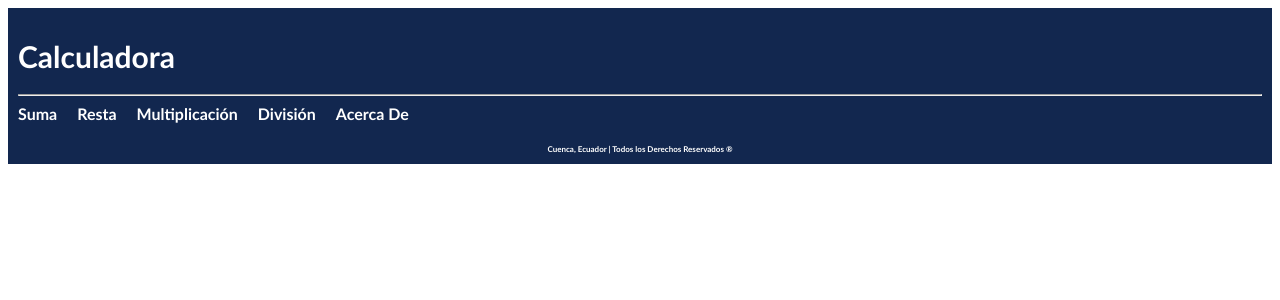
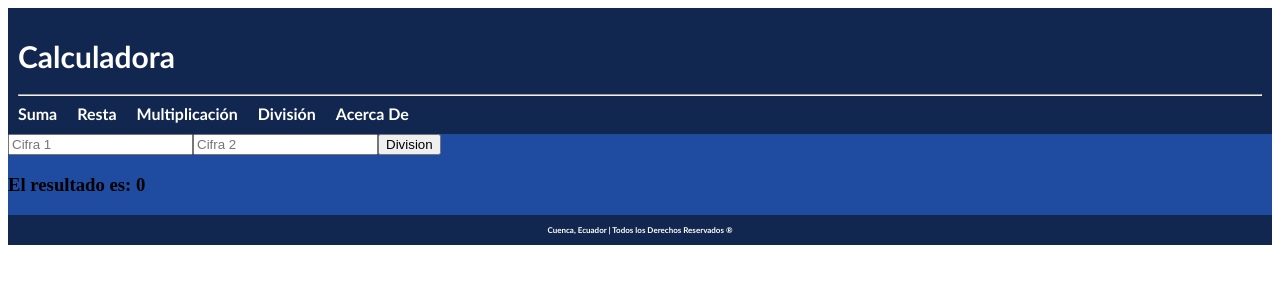
Before and after one commit to marcoxskii/AngCalculator, an Angular app: page /division in a window 1280 px wide. Before the commit this address led to /. Shown: the top 300 px of the page. Built offline with nearby package versions, Linux system fonts and the light colour scheme.

Commit message:
Update routes to include division and multiplication components, and update header component to use routerLink instead of onclick events.

```diff
--- a/src/app/components/header/header.component.html
+++ b/src/app/components/header/header.component.html
@@ -3,11 +3,11 @@
     <hr>
     <nav>
         <ul>
-            <li><a onclick="mostrarSuma()">Suma</a></li>
-            <li><a onclick="mostrarResta()">Resta</a></li>
-            <li><a onclick="mostrarMultiplicacion()">Multiplicación</a></li>
-            <li><a onclick="mostrarDivision()">División</a></li>
-            <li><a onclick="mostrarAcercaDe()">Acerca De</a></li>
+            <li><a routerLink="suma" >Suma</a></li>
+            <li><a routerLink="resta">Resta</a></li>
+            <li><a routerLink="multiplicacion">Multiplicación</a></li>
+            <li><a routerLink="division">División</a></li>
+            <li><a routerLink="suma">Acerca De</a></li>
         </ul>
     </nav>
 </header>
--- a/src/app/components/header/header.component.ts
+++ b/src/app/components/header/header.component.ts
@@ -1,9 +1,10 @@
 import { Component } from '@angular/core';
+import { RouterLink } from '@angular/router';
 
 @Component({
   selector: 'app-header',
   standalone: true,
-  imports: [],
+  imports: [RouterLink],
   templateUrl: './header.component.html',
   styleUrl: './header.component.scss'
 })
--- a/src/app/pages/division/division.component.html
+++ b/src/app/pages/division/division.component.html
@@ -1 +1 @@
-<p>division works!</p>
+<app-operacion [operacion]="operacion"></app-operacion>
--- a/src/app/pages/division/division.component.ts
+++ b/src/app/pages/division/division.component.ts
@@ -1,12 +1,13 @@
 import { Component } from '@angular/core';
+import { OperacionComponent } from '../../components/operacion/operacion.component';
 
 @Component({
   selector: 'app-division',
   standalone: true,
-  imports: [],
+  imports: [OperacionComponent],
   templateUrl: './division.component.html',
   styleUrl: './division.component.scss'
 })
 export class DivisionComponent {
-
+  operacion: string = "Division";
 }
--- a/src/app/pages/multiplicacion/multiplicacion.component.html
+++ b/src/app/pages/multiplicacion/multiplicacion.component.html
@@ -1 +1 @@
-<p>multiplicacion works!</p>
+<app-operacion [operacion]="operacion"></app-operacion>
--- a/src/app/pages/multiplicacion/multiplicacion.component.ts
+++ b/src/app/pages/multiplicacion/multiplicacion.component.ts
@@ -1,12 +1,13 @@
 import { Component } from '@angular/core';
+import { OperacionComponent } from '../../components/operacion/operacion.component';
 
 @Component({
   selector: 'app-multiplicacion',
   standalone: true,
-  imports: [],
+  imports: [OperacionComponent],
   templateUrl: './multiplicacion.component.html',
   styleUrl: './multiplicacion.component.scss'
 })
 export class MultiplicacionComponent {
-
+  operacion: string = "Multiplicar";
 }
```
Also changed, not shown: src/app/app.routes.ts (+6 -1 lines).
